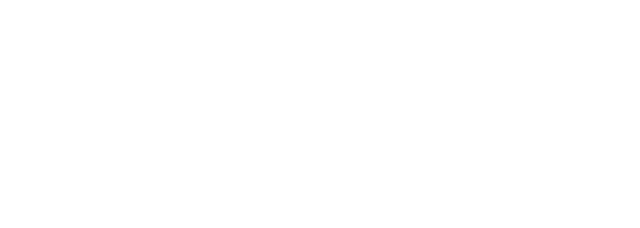
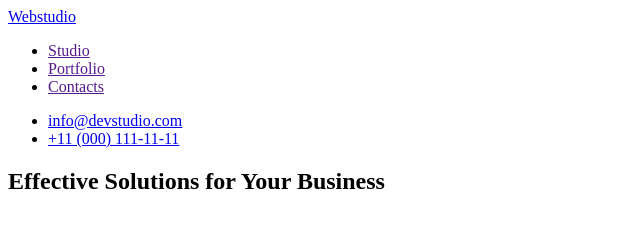
Before and after one commit to StasioChaplin/goit-markup-hw-01, a plain HTML site: page index.html in a window 1280 px wide. Shown: the whole page, without its empty margins (0-640 px from the left). Drawn offline with Linux system fonts and the light colour scheme.

Commit message:
trial1
added header, big section

```diff
--- a/index.html
+++ b/index.html
@@ -7,6 +7,22 @@
     <title>Document</title>
 </head>
 <body>
-
+    <header>
+        <nav>
+            <a href="/">Webstudio</a>
+            <ul>
+                <li><a href="">Studio</a></li>
+                <li><a href="">Portfolio</a></li>
+                <li><a href="">Contacts</a></li>
+            </ul>
+            <ul>
+                <li><a href="mailto:info@devstudio.com">info@devstudio.com</a></li>
+                <li><a href="tel:+110001111111">+11 (000) 111-11-11</a></li>
+            </ul>
+        </nav>
+    </header>
+    <section>
+        <h1>Effective Solutions for Your Business</h1>
+    </section>
 </body>
 </html>
```
